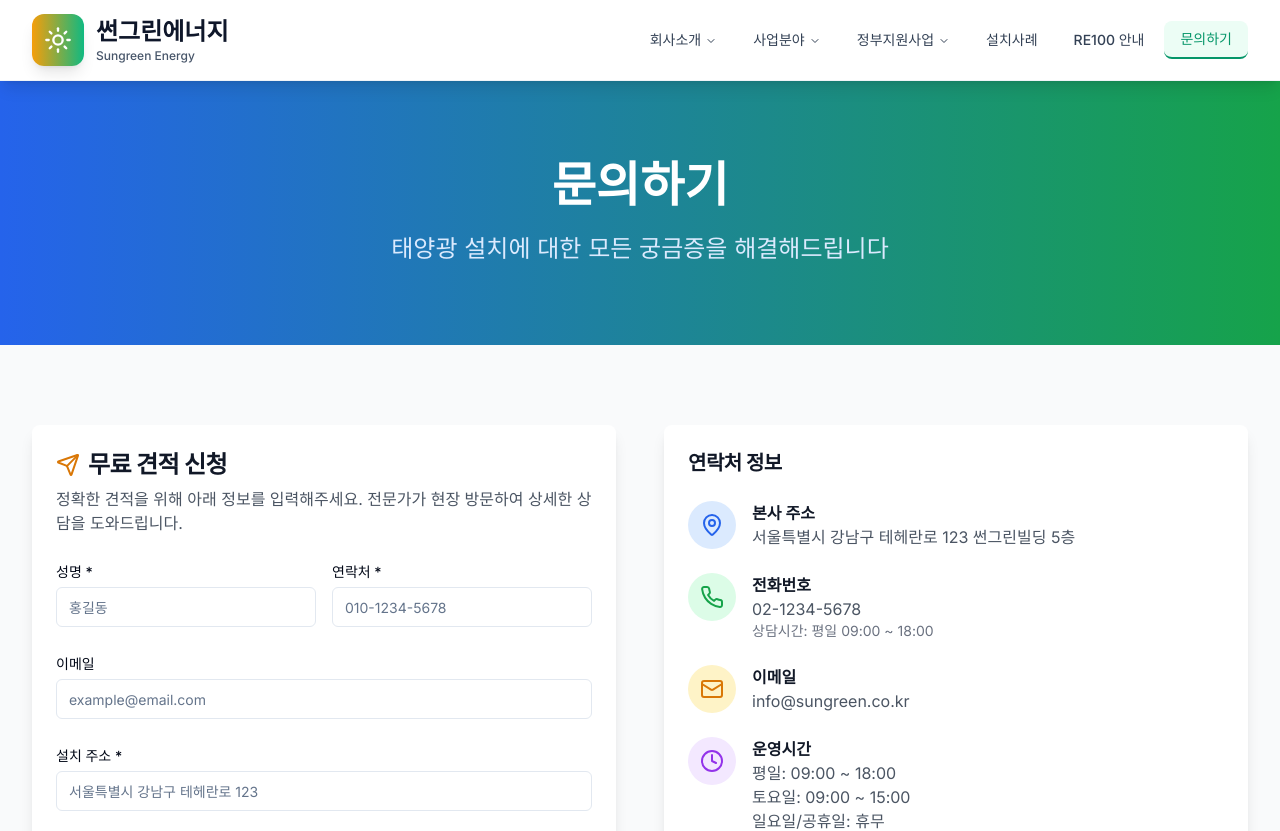
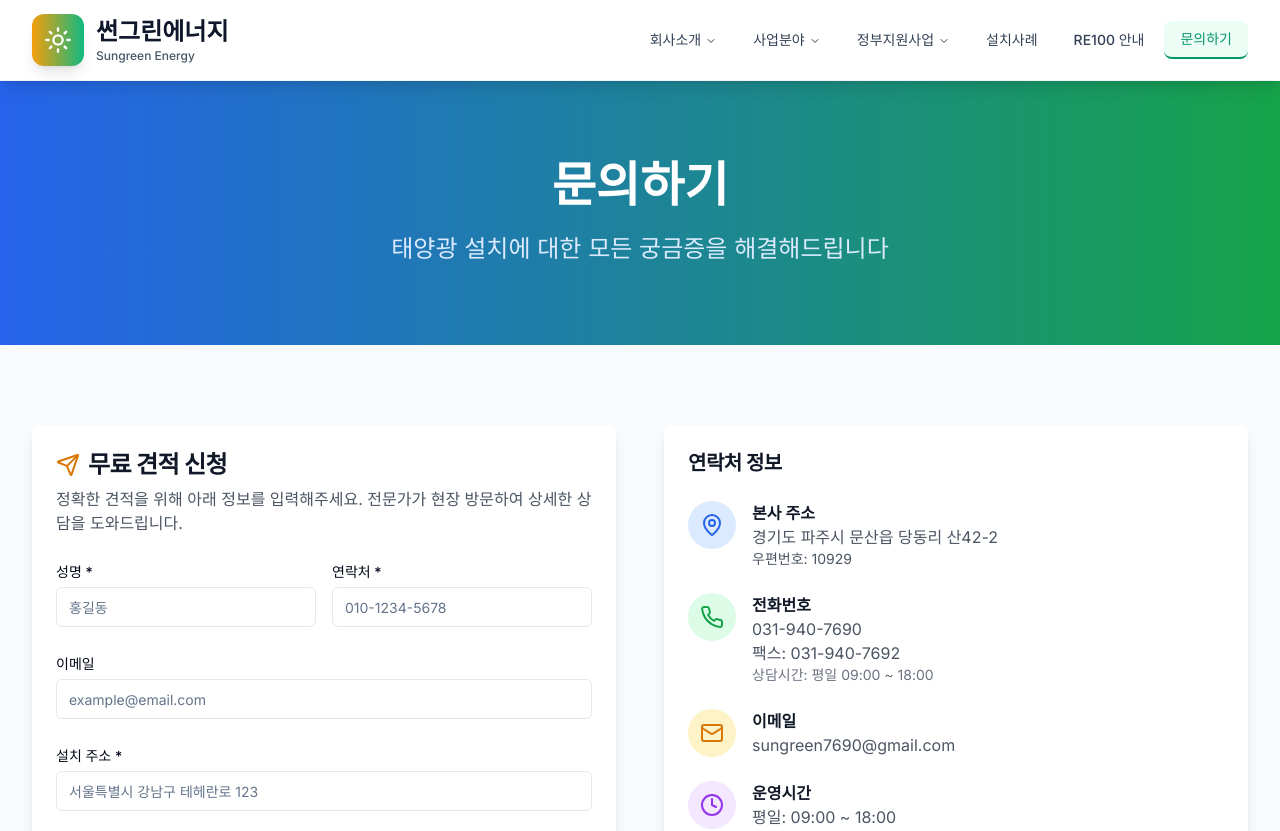
Before and after one commit to ssungreen/sungreen-web-oasis, a React (Vite) app: page /contact in a window 1280 px wide. Shown: the top 831 px of the page. Built offline with nearby package versions, Linux system fonts and the light colour scheme.

Commit message:
Update contact information
Update the contact page with actual company information.

```diff
--- a/src/pages/Contact.tsx
+++ b/src/pages/Contact.tsx
@@ -166,7 +166,8 @@ const Contact = () => {
                     </div>
                     <div>
                       <h4 className="font-semibold text-gray-900">본사 주소</h4>
-                      <p className="text-gray-600">서울특별시 강남구 테헤란로 123 썬그린빌딩 5층</p>
+                      <p className="text-gray-600">경기도 파주시 문산읍 당동리 산42-2</p>
+                      <p className="text-gray-600 text-sm">우편번호: 10929</p>
                     </div>
                   </div>
 
@@ -176,7 +177,8 @@ const Contact = () => {
                     </div>
                     <div>
                       <h4 className="font-semibold text-gray-900">전화번호</h4>
-                      <p className="text-gray-600">02-1234-5678</p>
+                      <p className="text-gray-600">031-940-7690</p>
+                      <p className="text-gray-600">팩스: 031-940-7692</p>
                       <p className="text-sm text-gray-500">상담시간: 평일 09:00 ~ 18:00</p>
                     </div>
                   </div>
@@ -187,7 +189,7 @@ const Contact = () => {
                     </div>
                     <div>
                       <h4 className="font-semibold text-gray-900">이메일</h4>
-                      <p className="text-gray-600">info@sungreen.co.kr</p>
+                      <p className="text-gray-600">sungreen7690@gmail.com</p>
                     </div>
                   </div>
 
```
